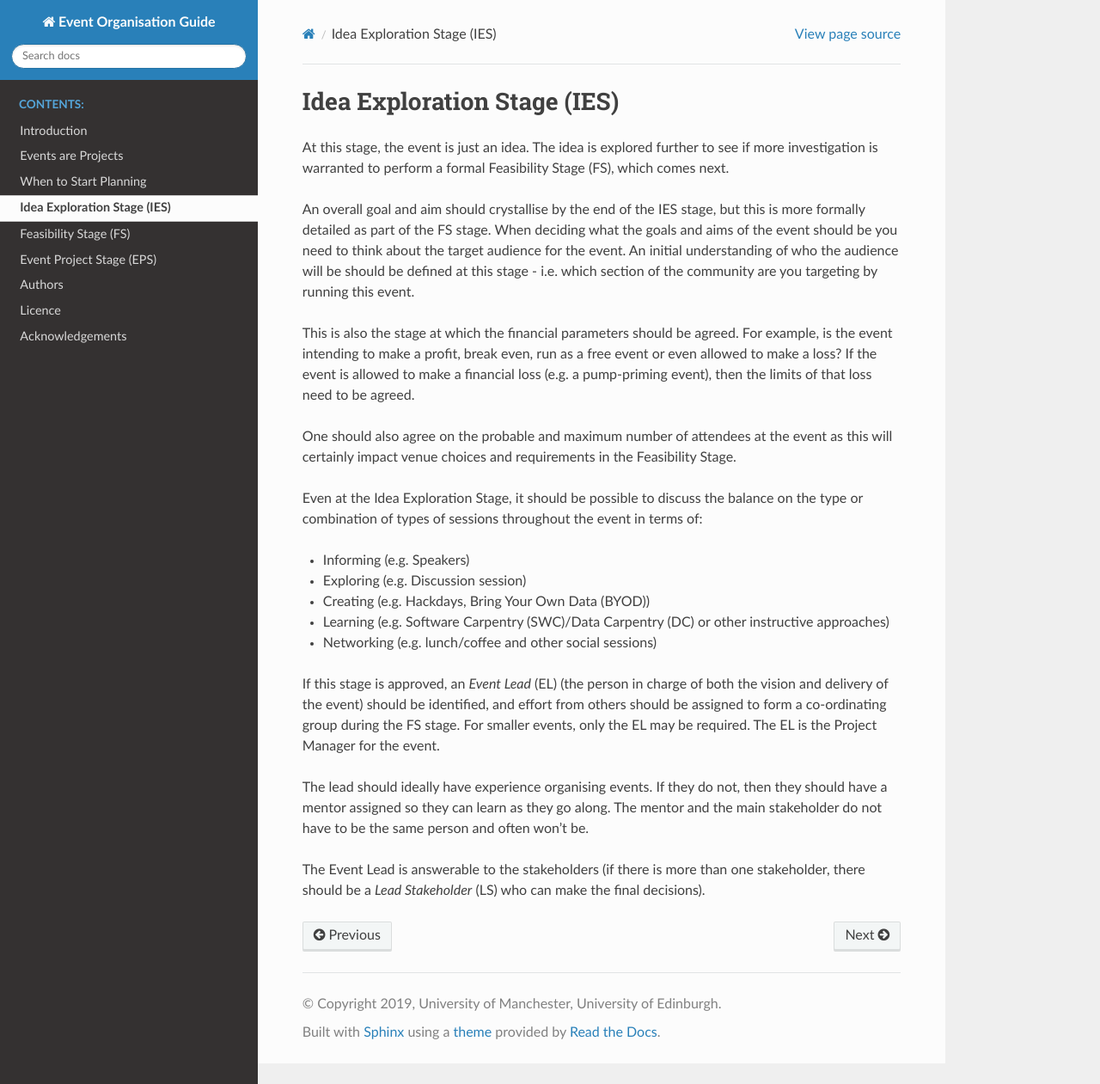
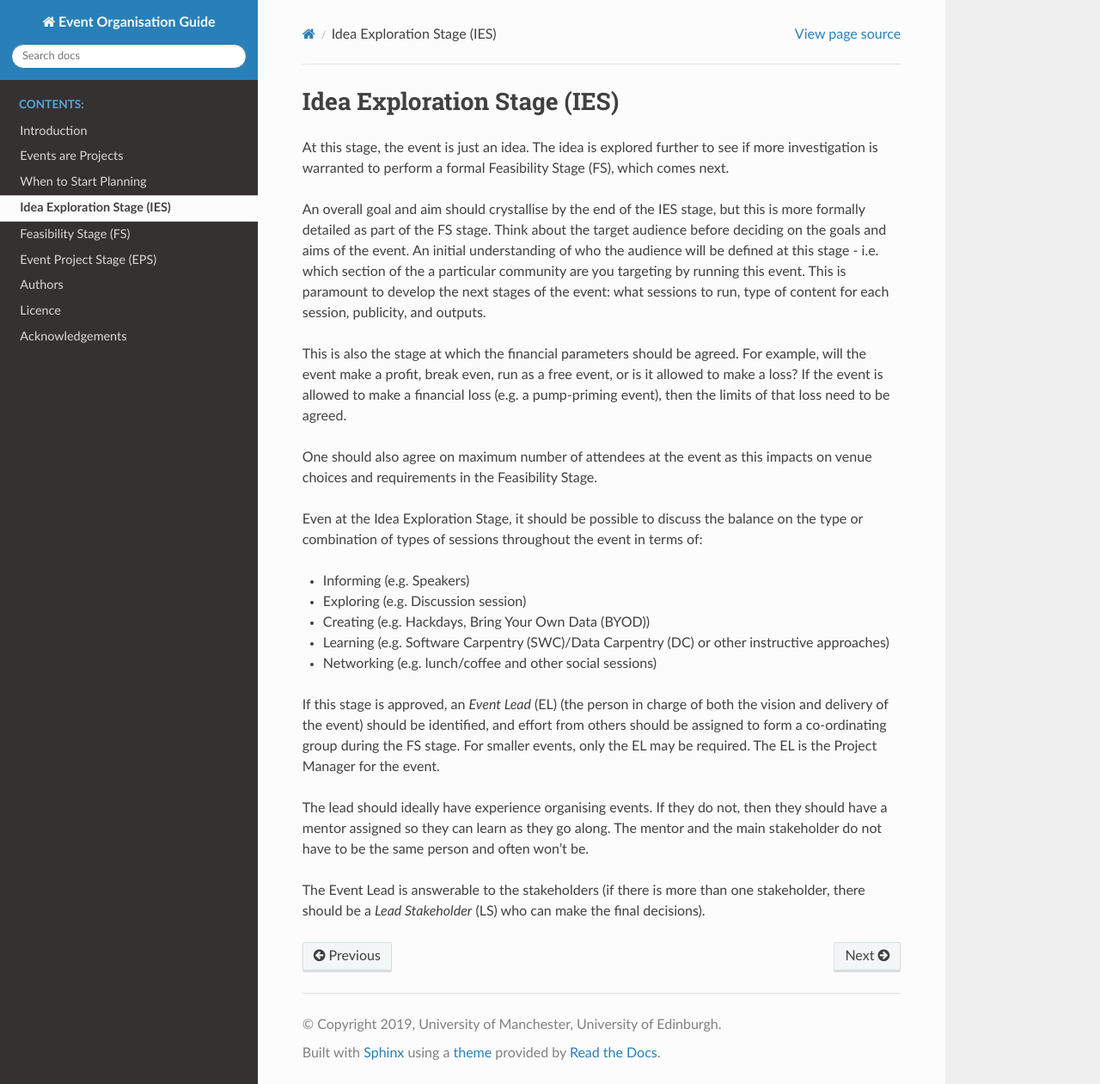
Before and after one commit to softwaresaved/event-organisation-guide, a Sphinx documentation site: the page built from docs/eog/ideas-exploration-stage.rst, in a window 1280 px wide and 1261 px high. Shown: the whole window at 86% size. Built offline with Sphinx 7.4.7 and the Read the Docs theme 2.0.0, drawn with Linux system fonts in a browser that asks for light colours.

Commit message:
Update ideas-exploration-stage.rst
@shoaibsufi I've added a bit of text (see line 9). I hope that's ok.

```diff
--- a/docs/eog/ideas-exploration-stage.rst
+++ b/docs/eog/ideas-exploration-stage.rst
@@ -6,11 +6,11 @@ Idea Exploration Stage (IES)
 At this stage, the event is just an idea. The idea is explored further to see if more investigation is warranted to perform a formal Feasibility Stage (FS), which comes next.
 
 An overall goal and aim should crystallise by the end of the IES stage, but this is more formally detailed as part of the FS stage.
-When deciding what the goals and aims of the event should be you need to think about the target audience for the event. An initial understanding of who the audience will be should be defined at this stage - i.e. which section of the community are you targeting by running this event.
+Think about the target audience before deciding on the goals and aims of the event. An initial understanding of who the audience will be defined at this stage - i.e. which section of the a particular community are you targeting by running this event. This is paramount to develop the next stages of the event: what sessions to run, type of content for each session, publicity, and outputs.
 
-This is also the stage at which the financial parameters should be agreed. For example, is the event intending to make a profit, break even, run as a free event or even allowed to make a loss? If the event is allowed to make a financial loss (e.g. a pump-priming event), then the limits of that loss need to be agreed.
+This is also the stage at which the financial parameters should be agreed. For example, will the event make a profit, break even, run as a free event, or is it allowed to make a loss? If the event is allowed to make a financial loss (e.g. a pump-priming event), then the limits of that loss need to be agreed.
 
-One should also agree on the probable and maximum number of attendees at the event as this will certainly impact venue choices and requirements in the Feasibility Stage.
+One should also agree on maximum number of attendees at the event as this impacts on venue choices and requirements in the Feasibility Stage.
 
 Even at the Idea Exploration Stage, it should be possible to discuss the balance on the type or combination of types of sessions throughout the event in terms of:
 
```
